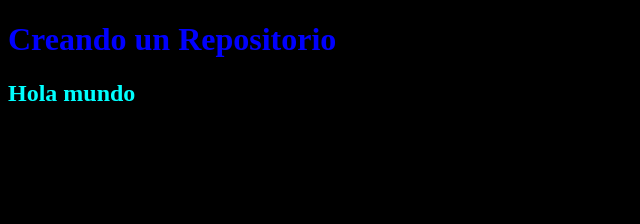
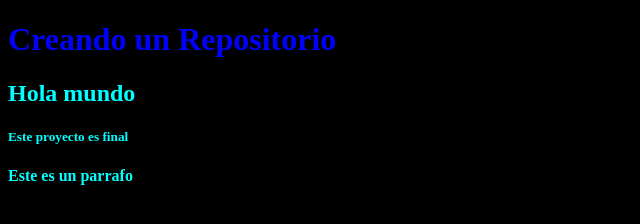
Before and after one commit to ander9-star/Practicando-Git, a plain HTML site: page semantica/index.html in a window 1280 px wide. Shown: the whole page, without its empty margins (0-640 px from the left). Drawn offline with Linux system fonts and the light colour scheme.

Commit message:
se ha puesto un segundo titulo en el proyecto

```diff
--- a/semantica/index.html
+++ b/semantica/index.html
@@ -11,6 +11,8 @@
     <H1 style="color: blue;">Creando un Repositorio</H1>
     <di style="color: aqua; height: 0cqh; background: red;">
       <h2>Hola mundo</h2>
+      <h5>Este proyecto es final</h1>
+      <h4>Este es un parrafo</h4>
     </di>
     <footer></footer>
   </body>
```
